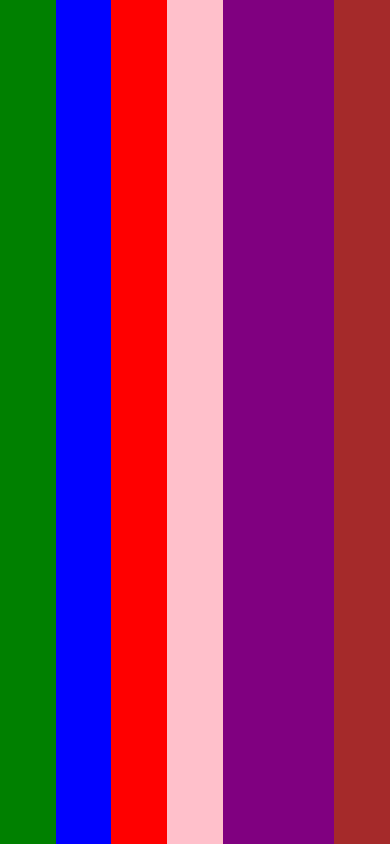
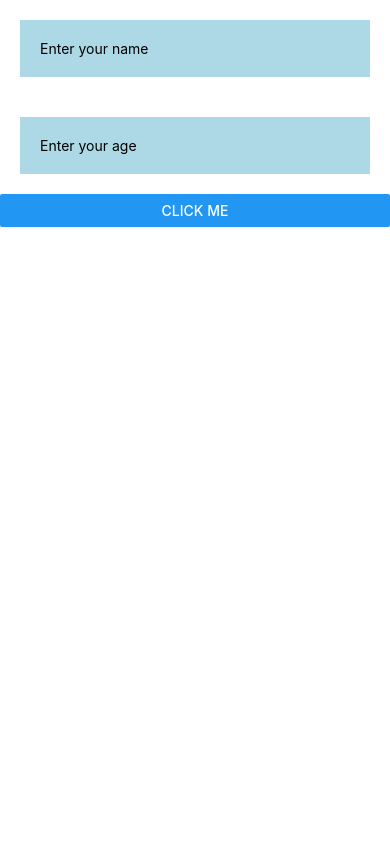
Before and after one commit to redhawk5200/Calculator-App, a React Native app: screen / in a window 390 px wide. Built offline with nearby package versions, Linux system fonts and the light colour scheme.

Commit message:
React Native Modal View
A special view when initiated takes you to another view called Modal view.

```diff
--- a/App.js
+++ b/App.js
@@ -15,21 +15,26 @@ import {
   Image,
   TouchableWithoutFeedback,
   Keyboard,
+  Modal,
 } from 'react-native';
 
 import styles from './styles';
 
-export default function App() {
+export default function App(){
+
+  const [name,setName] = useState("");
+  const [age, setAge] = useState(0);
+  const [open, setOpen] = useState(false);
 
   return (
-      <View style={{backgroundColor:"black",flex:1,flexDirection: 'row'}}>
-        <View style={{backgroundColor:"green",flex:1}}></View>
-        <View style={{backgroundColor:"blue",flex:1}}></View>
-        <View style={{backgroundColor:"red",flex:1}}></View>
-        <View style={{backgroundColor:"pink",flex:1}}></View>
-        <View style={{backgroundColor:"purple",flex:2}}></View>
-        <View style={{backgroundColor:"brown",flex:1}}></View>
-        {/*<Button title='Click Me'/>*/}
+      <View style={styles.container}>
+        <TextInput style={styles.input} placeholder="Enter your name" onChangeText={(text)=>setName(text)}/>
+        <TextInput style={styles.input} placeholder="Enter your age" onChangeText={(text)=>setAge(text)}/>
+        <Button style={styles.button}  title='Click me' onPress={()=>setOpen(true)}/>
+          <Modal visible={open}>
+            <Text style={styles.text}>Your name is {name} and your age is {age} years old</Text>
+            <Button style={styles.button}  title='Click me to change details' onPress={()=>setOpen(false)}/>
+          </Modal>
       </View>
   );
 }
--- a/styles.js
+++ b/styles.js
@@ -2,7 +2,7 @@ import {StyleSheet} from 'react-native';
 
 export default StyleSheet.create({
     container: {
-      alignItems: 'center',
+      //alignItems: 'center',
       backgroundColor: 'white',
       flex: 1,
     },
@@ -22,7 +22,19 @@ export default StyleSheet.create({
     },
     text: {
         marginTop: 30,
-        fontSize: 120,
+        fontSize: 20,
 
     },
+    view1: {
+      backgroundColor: 'green',
+      flex: 1,
+    },
+    view2: {
+      backgroundColor: 'blue',
+      flex: 1,
+    },
+    view3: {
+      backgroundColor: 'yellow',
+      flex: 1,
+    },
   });
```
